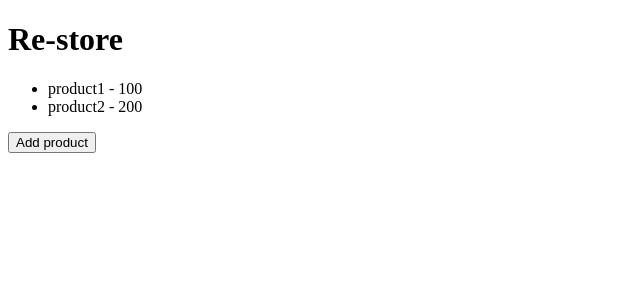
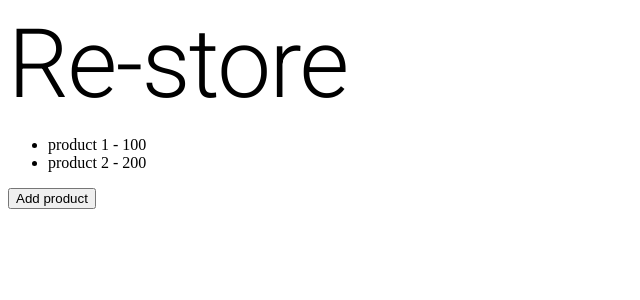
Before and after one commit to Aryandadhich/E-com_store, a React app in the folder client/: page / in a window 1280 px wide. Shown: the top 300 px of the page, without its empty margins (0-640 px from the left). Built offline with nearby package versions, Linux system fonts and the light colour scheme; no server answers; the HTML template or start-up script is replaced by a standard one.

Commit message:
react componant

```diff
--- a/client/package.json
+++ b/client/package.json
@@ -10,6 +10,11 @@
     "preview": "vite preview"
   },
   "dependencies": {
+    "@emotion/react": "^11.13.3",
+    "@emotion/styled": "^11.13.0",
+    "@fontsource/roboto": "^5.0.14",
+    "@mui/icons-material": "^6.0.1",
+    "@mui/material": "^6.0.1",
     "react": "^18.3.1",
     "react-dom": "^18.3.1"
   },
--- a/client/src/App/layout/App.tsx
+++ b/client/src/App/layout/App.tsx
@@ -1,44 +1,56 @@
-import { useState , useEffect} from "react";
+import { useState, useEffect } from "react";
+import Catalog from "../../features/catalog/catalog";
+import { Product } from "../Models/product";
+import { Typography } from "@mui/material";
+// Assuming this is where the Product interface is defined
 
-function App(){
-  const [products, setProducts] = useState([
-    {name: 'product1' , price:100},
-    {name: 'product2' , price:200}
- ]);
+function App() {
+  const [products, setProducts] = useState<Product[]>([
+    {
+      id: 101,
+      name: "product 1",
+      price: 100,
+      brand: "Brand A",
+      description: "Description of product 1",
+      pictureUrl: "http://example.com/product1.jpg",
+      type: "Type A",
+    },
+    {
+      id: 102,
+      name: "product 2",
+      price: 200,
+      brand: "Brand B",
+      description: "Description of product 2",
+      pictureUrl: "http://example.com/product2.jpg",
+      type: "Type B",
+    },
+  ]);
 
- //if we dont use dependency then use effect going to
- //run every time our component renders
- //we are going to stuck in endless loop if we dot put dependency here in useeffect
- useEffect(() => {
-    fetch('http://localhost:5000/api/products')
-   .then(response => response.json())
-   .then(data => setProducts(data))
- }, [])
+  useEffect(() => {
+    fetch("http://localhost:5000/api/products")
+      .then((response) => response.json())
+      .then((data) => setProducts(data));
+  }, []);
 
+  function addProduct() {
+    setProducts((prevState) => [
+      ...prevState,
+      {
+        id: prevState.length + 101,
+        name: "product" + (prevState.length + 1),
+        price: prevState.length * 100 + 100,
+        brand: "some brand",
+        description: "some information",
+        pictureUrl: "http://pucsum.photos/200",
+        type: "some type",
+      },
+    ]);
+  }
 
- //...products is spread operator we are taking 2 item in this array
- // and spreding them across
- function addProduct(){
-  setProducts(prevState => [...prevState,
-    { id: prevState.length + 101,
-      name: 'product'+ (prevState.length + 1),
-     price : (prevState.length*100)+100,
-     brand : 'some brand',
-     description : 'some information',
-     pictureUrl : 'http://pucsum.photos/200'
-    }])
-
-    }
   return (
-      <div>
-        <h1>Re-store</h1>
-        <ul>
-           {products.map((item,index) => (
-            <li key={index}>
-            {item.name} - {item.price}</li>
-          ))}
-        </ul>
-        <button onClick={addProduct}>Add product</button>
+    <div>
+      <Typography variant="h1">Re-store</Typography>
+      <Catalog products={products} addProduct={addProduct} />
     </div>
   );
 }
--- /dev/null
+++ b/client/src/features/catalog/catalog.tsx
@@ -0,0 +1,20 @@
+import { Fragment } from "react/jsx-runtime";
+import { Product } from "../../App/Models/product";
+
+interface Props{
+    products: Product[];
+    addProduct : () => void;
+}
+ export default function Catalog({products, addProduct} : Props ){
+    return (
+        <Fragment>
+            <ul>
+                 {products.map(product => (
+                <li key={product.id}>
+                 {product.name} - {product.price}</li>
+              ))}
+            </ul>
+       <button onClick={addProduct}>Add product</button>
+        </Fragment>
+    )
+ }
--- a/client/src/index.tsx
+++ b/client/src/index.tsx
@@ -2,6 +2,11 @@ import { StrictMode } from 'react'
 import { createRoot } from 'react-dom/client'
 import App from './App/layout/App.tsx'
 import './App/layout/style.css'
+import '@fontsource/roboto/300.css';
+import '@fontsource/roboto/400.css';
+import '@fontsource/roboto/500.css';
+import '@fontsource/roboto/700.css';
+
 //strictmode is actuyally makes 2 request when we are going to get a resource
 createRoot(document.getElementById('root')!).render(
   <StrictMode>
```
Also changed, not shown: 1 other file (tests, documents, lock files or other folders).
